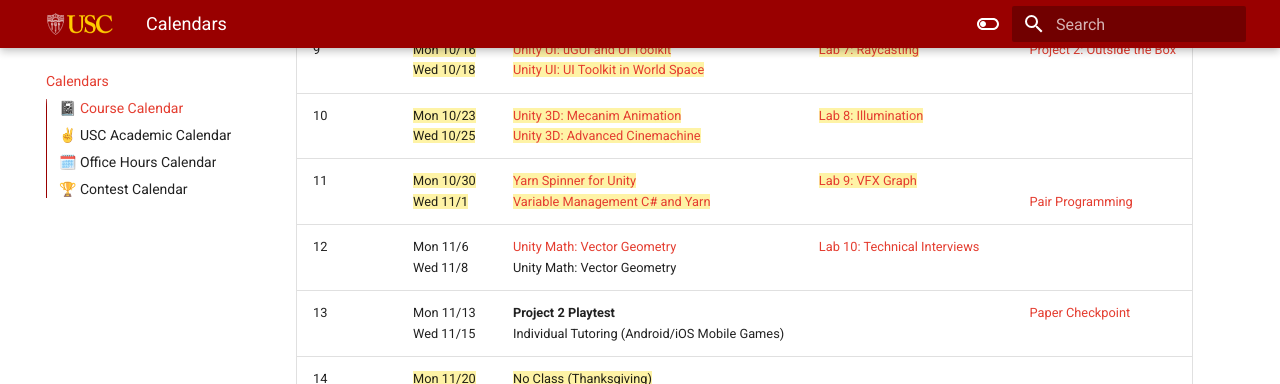
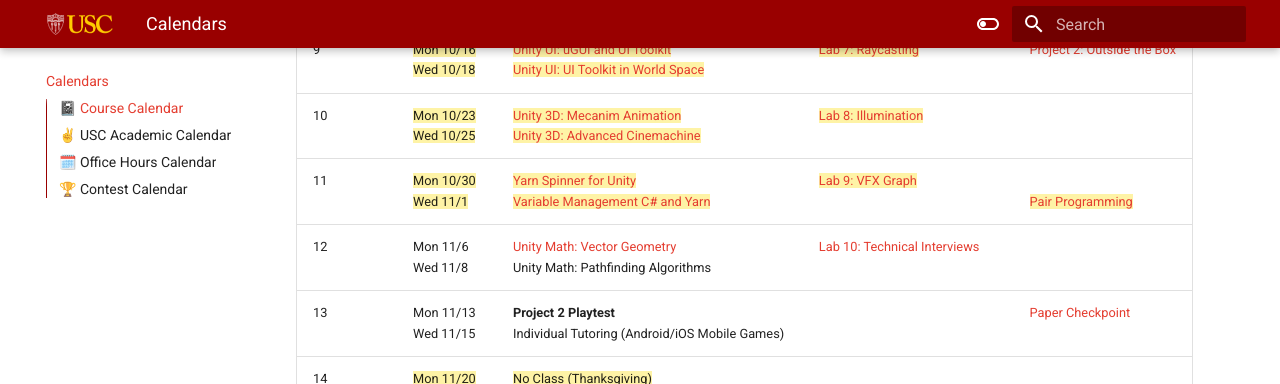
Before and after one commit to usc-ctin583/usc-ctin583.github.io, an MkDocs documentation site: the page built from docs/index.md, in a window 1280 px wide and 900 px high, scrolled down 825 px. Shown: the top 384 px of the window. Built offline with MkDocs 1.6.1 and Material for MkDocs 9.7.7, drawn with Linux system fonts in a browser that asks for light colours.

Commit message:
index.md modify schedule

```diff
--- a/docs/index.md
+++ b/docs/index.md
@@ -13,8 +13,8 @@
 | 8    | ==Mon 10/9== <br> ==Wed 10/11==  | ==[**Project 1 Playtest**](https://www.icloud.com/keynote/032rY3HMcI9uZPbOjrCWyEu8A#Lecture8)== <br> ==[WebGL and ReactJS](https://www.icloud.com/keynote/051QbdWeDu0UYmCHkm2WuFStQ#Lecture8)== | ==[Lab 6: Publishing Builds](Labs/lab06.md)== | ==**[Project 1 Due](Projects/project1due.md)**== |
 | 9    | ==Mon 10/16== <br> ==Wed 10/18== | ==[Unity UI: uGUI and UI Toolkit](https://www.icloud.com/keynote/05dxP82d9x9mFhNSfsZrNJTAA#Lecture7)== <br> ==[Unity UI: UI Toolkit in World Space](https://www.icloud.com/keynote/0f8PvRkhwyFuoYn02FVCtJnyQ#Lecture9)== | ==[Lab 7: Raycasting](Labs/lab07.md)== | [Project 2: Outside the Box](Projects/project2.md) |
 | 10   | ==Mon 10/23== <br> ==Wed 10/25== | ==[Unity 3D: Mecanim Animation](https://www.icloud.com/keynote/06aC7YI4Dfhus0rUU6kLUnT3Q#Lecture10)== <br> ==[Unity 3D: Advanced Cinemachine](https://www.icloud.com/keynote/090pVb415sSet7PFsC_TzDpQw#Lecture10)== | ==[Lab 8: Illumination](Labs/lab08.md)== |
-| 11   | ==Mon 10/30== <br> ==Wed 11/1==  | ==[Yarn Spinner for Unity](https://www.icloud.com/keynote/012lleSf44gJC4BdO84HmbRUg#Lecture11)== <br> ==[Variable Management C# and Yarn](https://www.icloud.com/keynote/001VeMlaVJtt1EM4tcWbnIGKg#Lecture11)== | ==[Lab 9: VFX Graph](Labs/lab09.md)== | <br> [Pair Programming](Projects/project2checkpoint1.md) |
-| 12   | Mon 11/6 <br> Wed 11/8   | [Unity Math: Vector Geometry](https://www.icloud.com/keynote/0aaORGReysswd2IA81LVj3YyQ#Lecture12) <br> Unity Math: Vector Geometry | [Lab 10: Technical Interviews](Labs/lab10.md) |
+| 11   | ==Mon 10/30== <br> ==Wed 11/1==  | ==[Yarn Spinner for Unity](https://www.icloud.com/keynote/012lleSf44gJC4BdO84HmbRUg#Lecture11)== <br> ==[Variable Management C# and Yarn](https://www.icloud.com/keynote/001VeMlaVJtt1EM4tcWbnIGKg#Lecture11)== | ==[Lab 9: VFX Graph](Labs/lab09.md)== | <br> ==[Pair Programming](Projects/project2checkpoint1.md)== |
+| 12   | Mon 11/6 <br> Wed 11/8   | [Unity Math: Vector Geometry](https://www.icloud.com/keynote/0aaORGReysswd2IA81LVj3YyQ#Lecture12) <br> Unity Math: Pathfinding Algorithms | [Lab 10: Technical Interviews](Labs/lab10.md) |
 | 13   | Mon 11/13 <br> Wed 11/15 |  **Project 2 Playtest** <br> Individual Tutoring (Android/iOS Mobile Games) | | [Paper Checkpoint](Projects/project2checkpoint2.md)|
 | 14   | ==Mon 11/20== <br> ==Wed 11/22== | ==No Class (Thanksgiving)== <br> ==No Class (Thanksgiving)== | | |
 | 15   | Mon 11/27 <br> Wed 11/29 | Individual Tutoring (Developing Oculus VR Apps) <br> Individual Tutoring (Vuforia Engine for Unity AR) | | [Code Review](Projects/project2checkpoint3.md) |
```
